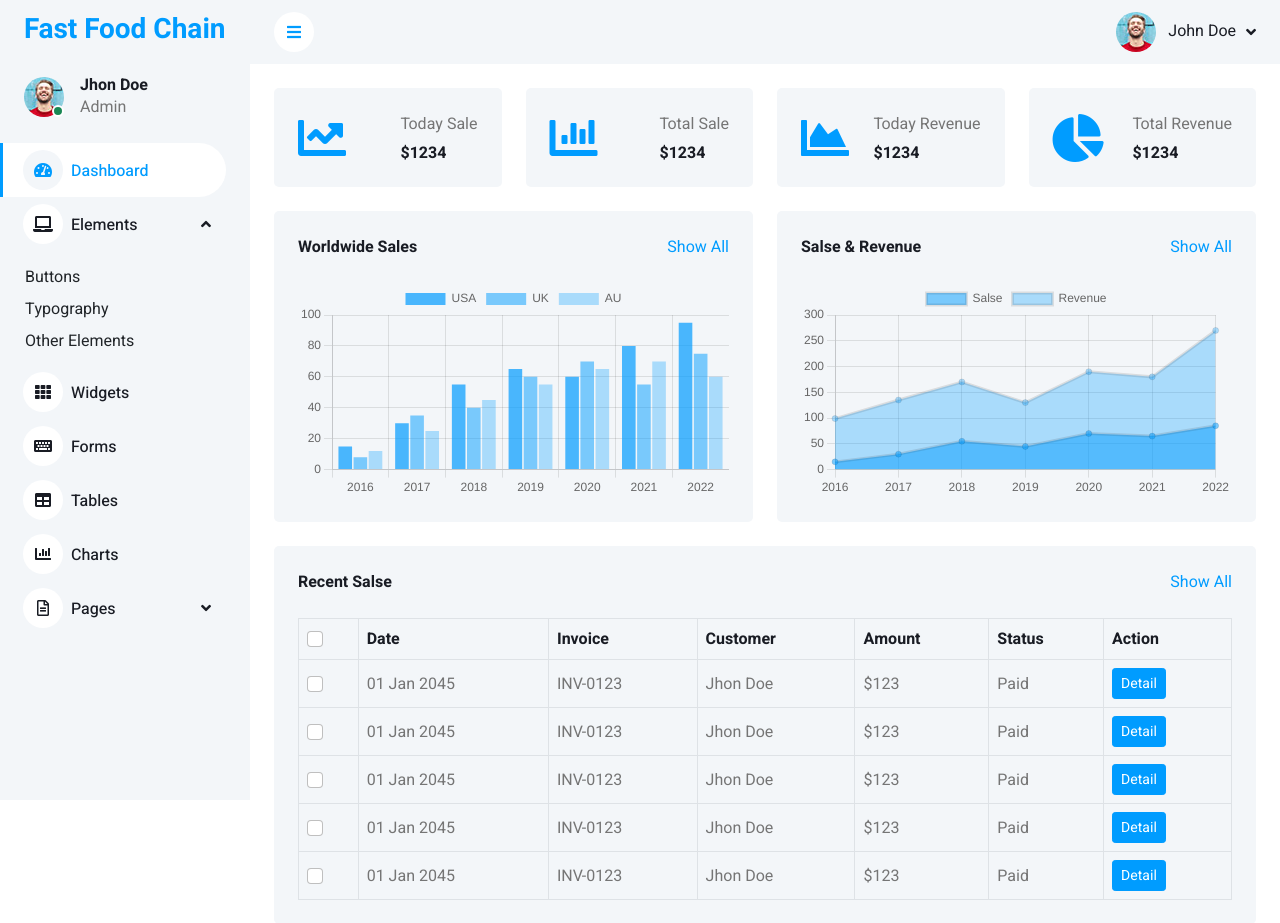
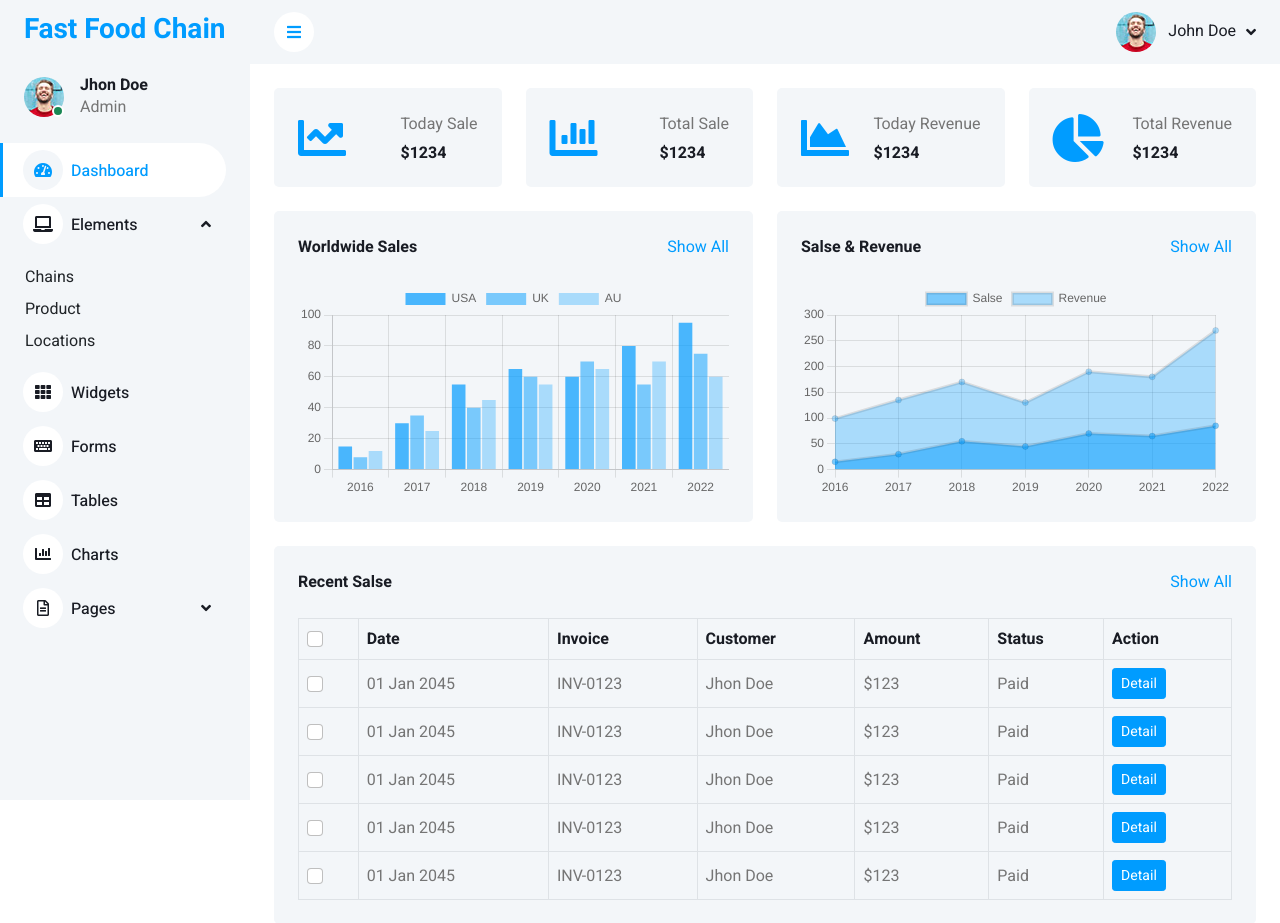
Before and after one commit to CraneSubZero/fast_food_chain, a PHP site: page / in a window 1280 px wide, after a click on "Elements". Shown: the top 923 px of the page. Run offline with PHP 8.4, Linux system fonts and the light colour scheme; some libraries are stand-ins or nearby versions.

Commit message:
added some changes

```diff
--- a/index.php
+++ b/index.php
@@ -68,9 +68,9 @@
                         <a href="#" class="nav-link dropdown-toggle" data-bs-toggle="dropdown"><i
                                 class="fa fa-laptop me-2"></i>Elements</a>
                         <div class="dropdown-menu bg-transparent border-0">
-                            <a href="button.html" class="dropdown-item">Buttons</a>
-                            <a href="typography.html" class="dropdown-item">Typography</a>
-                            <a href="element.html" class="dropdown-item">Other Elements</a>
+                            <a href="button.html" class="dropdown-item">Chains</a>
+                            <a href="typography.html" class="dropdown-item">Product</a>
+                            <a href="element.html" class="dropdown-item">Locations</a>
                         </div>
                     </div>
                     <a href="widget.html" class="nav-item nav-link"><i class="fa fa-th me-2"></i>Widgets</a>
```
